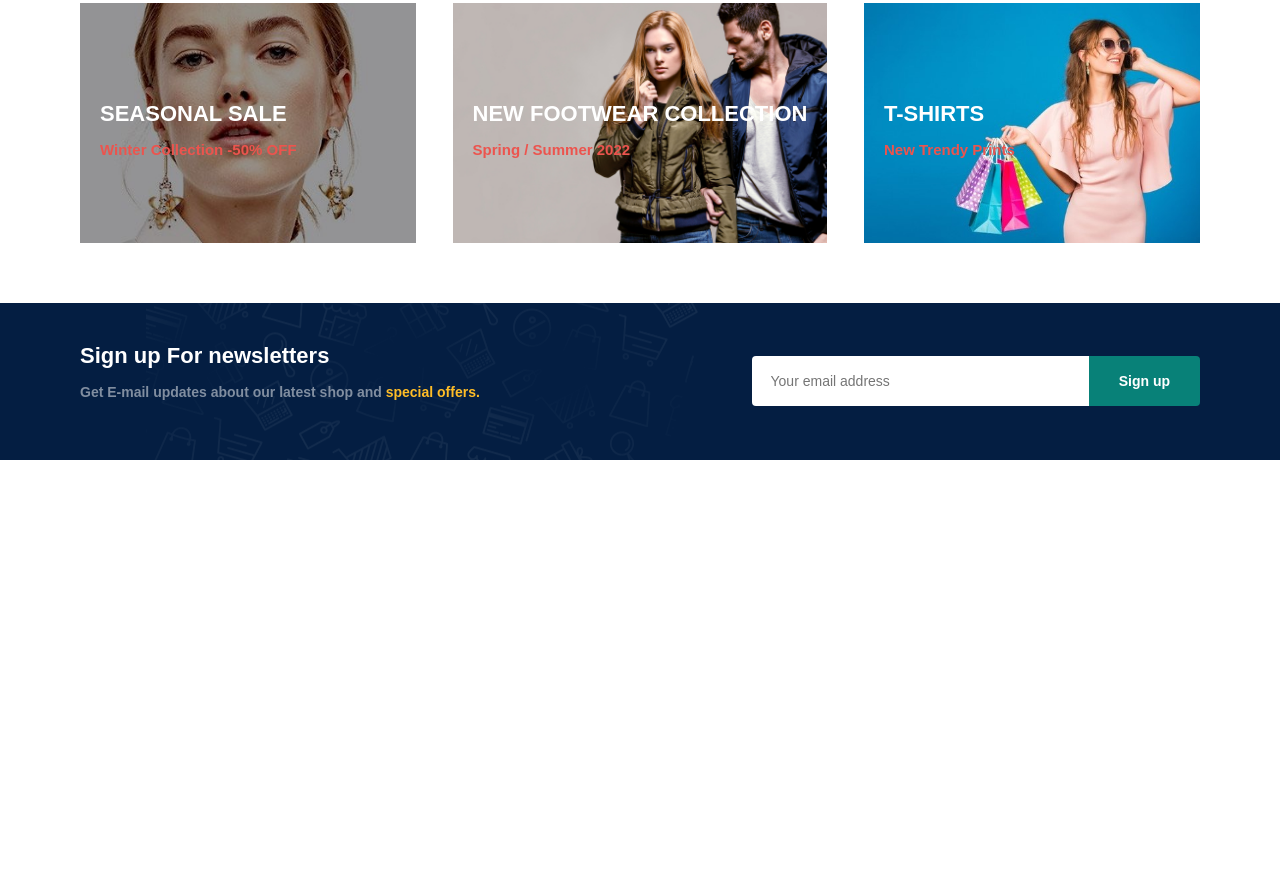
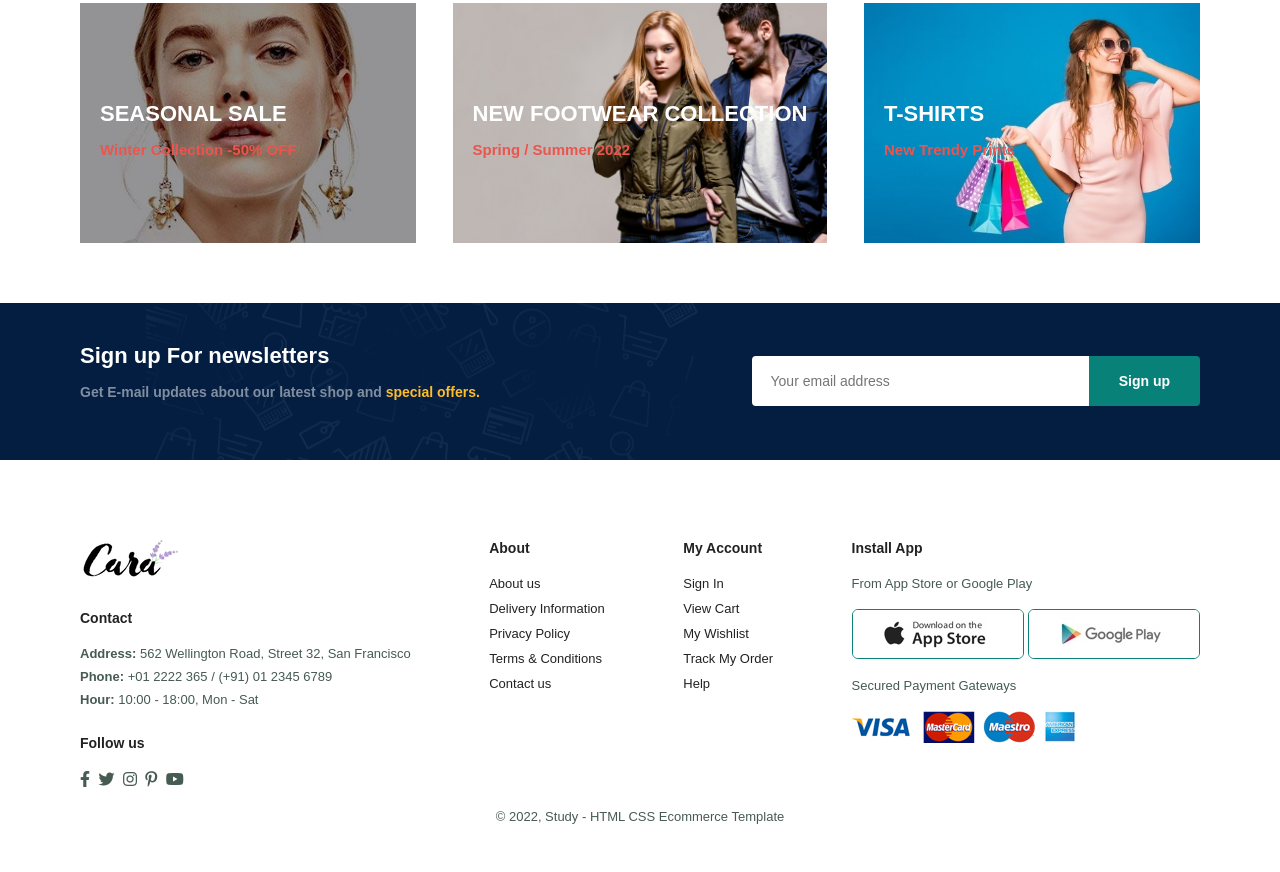
Before and after one commit to heitorvm/responsive-ecommerce, a plain HTML site: page index.html in a window 1280 px wide. Shown: the part 4363-5235 px from the top of the page. Before the commit the page ends 4863 px from the top, so only its background shows below. Drawn offline with Linux system fonts and the light colour scheme; a web font is replaced by a local one.

Commit message:
footer finalizado

```diff
--- a/index.html
+++ b/index.html
@@ -11,7 +11,6 @@
     </head>
 
     <body>
-
         <section id="header">
             <a href="#"><img src="img/logo.png" class="logo" alt="Header Logo"></a>
 
@@ -379,6 +378,59 @@
             </div>
         </section>
 
+        <footer class="section-p1">
+            <div class="col">
+                <img class="logo" src="img/logo.png" alt="Footer Logo">
+                <h4>Contact</h4>
+                <p><strong>Address:</strong> 562 Wellington Road, Street 32, San Francisco</p>
+                <p><strong>Phone:</strong> +01 2222 365 / (+91) 01 2345 6789</p>
+                <p><strong>Hour:</strong> 10:00 - 18:00, Mon - Sat</p>
+                <div class="follow">
+                    <h4>Follow us</h4>
+                    <div class="icon">
+                        <i class="fab fa-facebook-f"></i>
+                        <i class="fab fa-twitter"></i>
+                        <i class="fab fa-instagram"></i>
+                        <i class="fab fa-pinterest-p"></i>
+                        <i class="fab fa-youtube"></i>
+                    </div>
+                </div>
+            </div>
+
+            <div class="col">
+                <h4>About</h4>
+                <a href="#">About us</a>
+                <a href="#">Delivery Information</a>
+                <a href="#">Privacy Policy</a>
+                <a href="#">Terms & Conditions</a>
+                <a href="#">Contact us</a>
+            </div>
+
+            <div class="col">
+                <h4>My Account</h4>
+                <a href="#">Sign In</a>
+                <a href="#">View Cart</a>
+                <a href="#">My Wishlist</a>
+                <a href="#">Track My Order</a>
+                <a href="#">Help</a>
+            </div>
+
+            <div class="col install">
+                <h4>Install App</h4>
+                <p>From App Store or Google Play</p>
+                <div class="row">
+                    <img src="img/pay/app.jpg" alt="App Store">
+                    <img src="img/pay/play.jpg" alt="Google Play">
+                </div>
+                <p>Secured Payment Gateways</p>
+                <img src="img/pay/pay.png" alt="Payment Methods">
+            </div>
+
+            <div class="copyright">
+                <p>© 2022, Study - HTML CSS Ecommerce Template</p>
+            </div>
+        </footer>
+
         <script src="script.js"></script>
     </body>
 
--- a/style.css
+++ b/style.css
@@ -467,3 +467,66 @@ body {
     border-top-left-radius: 0;
     border-bottom-left-radius: 0;
 }
+
+footer {
+    display: flex;
+    flex-wrap: wrap;
+    justify-content: space-between;
+}
+
+footer .col {
+    display: flex;
+    flex-direction: column;
+    align-items: flex-start;
+    margin-bottom: 20px;
+}
+
+footer .logo {
+    margin-bottom: 30px;
+}
+
+footer h4 {
+    font-size: 14px;
+    padding-bottom: 20px;
+}
+
+footer p {
+    font-size: 13px;
+    margin: 0 0 8px 0;
+}
+
+footer a {
+    font-size: 13px;
+    text-decoration: none;
+    color: #222;
+    margin-bottom: 10px;
+}
+
+footer .follow {
+    margin-top: 20px;
+}
+
+footer .follow i {
+    color: #465b52;
+    padding-right: 4px;
+    cursor: pointer;
+}
+
+footer .install .row img {
+    border: 1px solid #088178;
+    border-radius: 6px;
+}
+
+footer .install img {
+    margin: 10px 0 15px 0;
+}
+
+footer .follow i:hover,
+footer a:hover {
+    color: #088178;
+}
+
+footer .copyright {
+    width: 100%;
+    text-align: center;
+}
```
